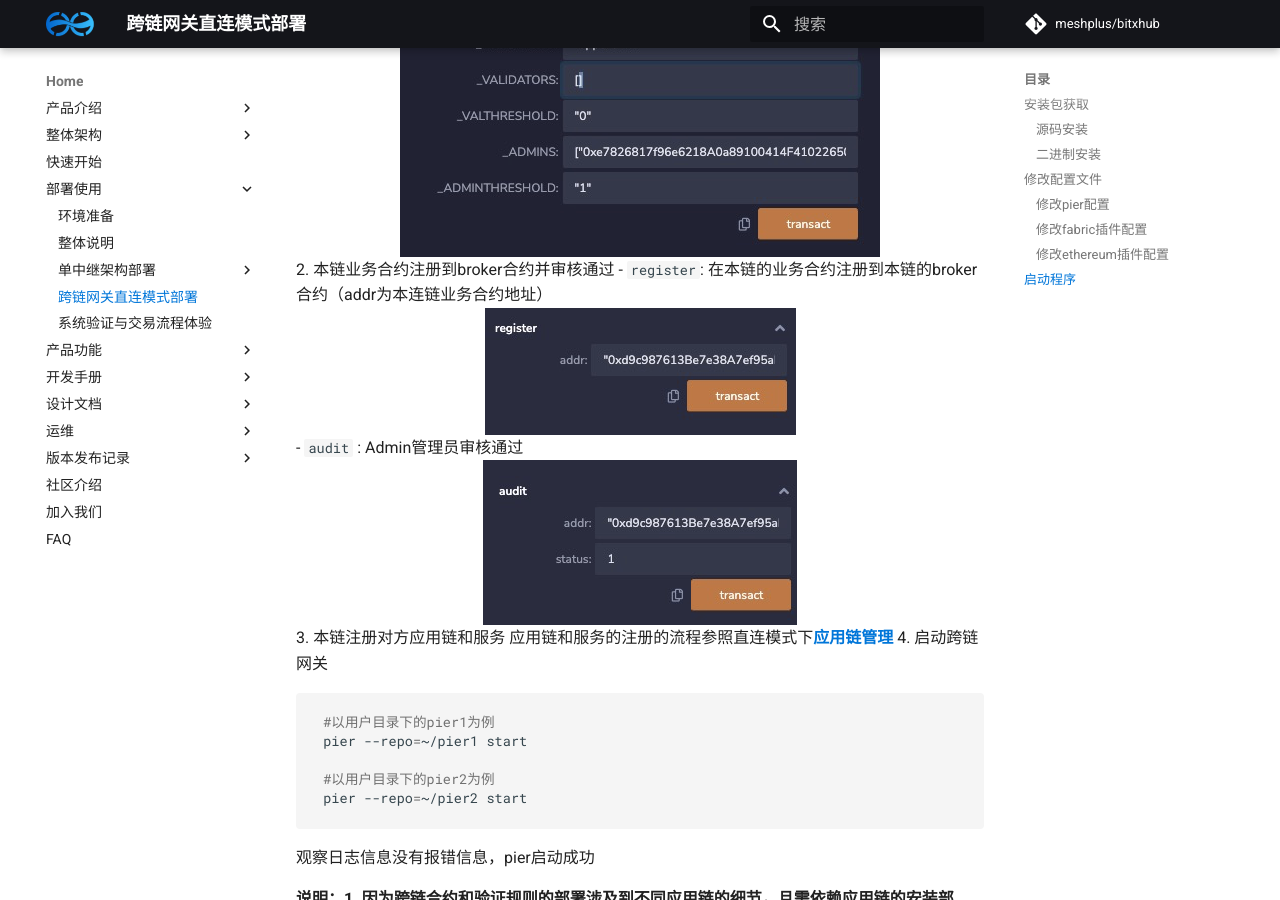
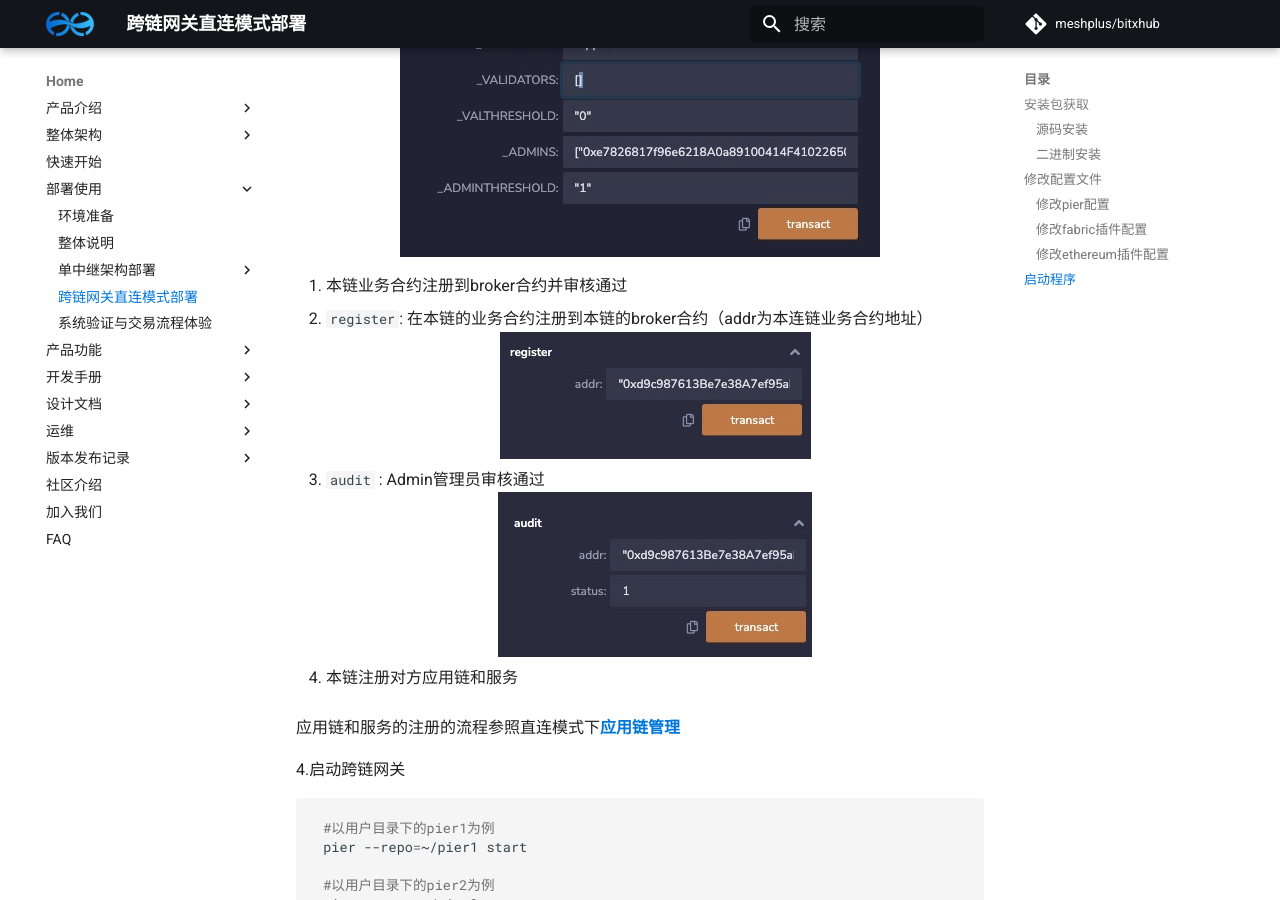
Before and after one commit to meshplus/bitxhub-docs, an MkDocs documentation site: the page built from docs/bitxhub/usage/direct_mode_pier/pier_direct_mode_deploy.md, in a window 1280 px wide and 900 px high, scrolled down 7630 px. Built offline with MkDocs 1.6.1 and Material for MkDocs 9.7.7, drawn with Linux system fonts in a browser that asks for light colours; comment, search, counter and statistics services are not loaded; the version menu is left out.

Commit message:
对失效链接的更新修改

````diff
--- a/docs/bitxhub/usage/direct_mode_pier/pier_direct_mode_deploy.md
+++ b/docs/bitxhub/usage/direct_mode_pier/pier_direct_mode_deploy.md
@@ -310,14 +310,18 @@
 "","appchain2",[],"0",["0xe7826817f96e6218A0a89100414F41022650c537"],"1"
 ```
 ![!](../../../assets/direct1.png)
+
 2. 本链业务合约注册到broker合约并审核通过
   - `register`: 在本链的业务合约注册到本链的broker合约（addr为本连链业务合约地址）
   ![!](../../../assets/direct2.png)
   - `audit` : Admin管理员审核通过
   ![!](../../../assets/direct3.png)
+
 3. 本链注册对方应用链和服务
-  应用链和服务的注册的流程参照直连模式下[应用链管理](../../function/direct_manager/)
-4. 启动跨链网关
+
+应用链和服务的注册的流程参照直连模式下[应用链管理](../../../function/direct_manager/)
+
+4.启动跨链网关
 
 ```shell
 #以用户目录下的pier1为例
````
Also changed, not shown: docs/bitxhub/dev/cmd/bitxhub_cmd.md (+1 -1 lines), docs/bitxhub/usage/single_bitxhub/deploy_contract.md (+2 -2 lines), docs/bitxhub/usage/single_bitxhub/deploy_pier.md (+1 -1 lines).
